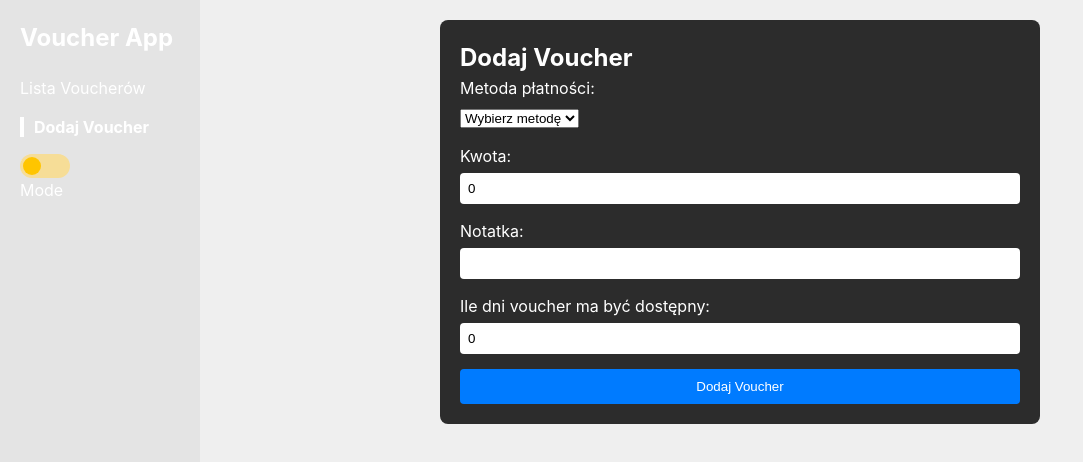
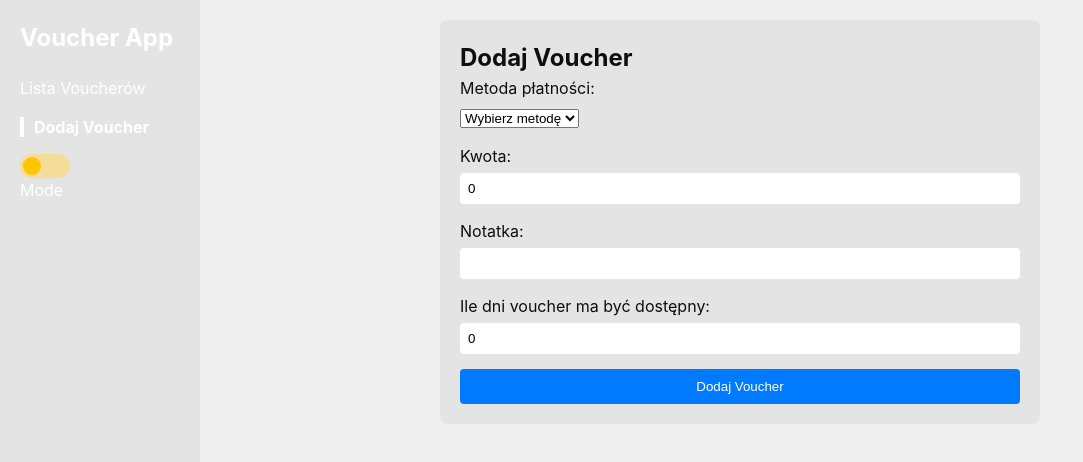
Before and after one commit to CzaroAmaro/voucher-app-front-thairai, a React (Vite) app: page /add in a window 1280 px wide. Shown: the top 462 px of the page, without its empty margins (0-1083 px from the left). Built offline with nearby package versions, Linux system fonts and the light colour scheme.

Commit message:
add-voucher-correction

```diff
--- a/src/components/AddVoucher/AddVoucher.css
+++ b/src/components/AddVoucher/AddVoucher.css
@@ -2,10 +2,10 @@
 .add-voucher-container {
     max-width: 600px;
     margin: 0 auto;
-    background-color: #2c2c2c;
+    background-color: var(--background-color-2);
     padding: 20px;
     border-radius: 8px;
-    color: #fff;
+    color: var(--table-tr-color);
 }
 
 .add-voucher-form {
@@ -46,10 +46,3 @@ button:hover {
     color: #ff6b6b;
     margin-top: 10px;
 }
-
-.response {
-    margin-top: 20px;
-    background-color: #3a3a3a;
-    padding: 10px;
-    border-radius: 4px;
-}
--- a/src/components/AddVoucher/AddVoucher.tsx
+++ b/src/components/AddVoucher/AddVoucher.tsx
@@ -8,13 +8,11 @@ const AddVoucher: React.FC = () => {
     const [amount, setAmount] = useState<number>(0);
     const [note, setNote] = useState("");
     const [howManyDaysAvailable, setHowManyDaysAvailable] = useState<number>(0);
-    const [successMessage, setSuccessMessage] = useState("");
     const [error, setError] = useState<string>("");
 
     const handleSubmit = async (e: React.FormEvent) => {
         e.preventDefault();
         setError("");
-        setSuccessMessage("");
         try {
              await addVoucher({
                 paymentMethod,
@@ -22,7 +20,7 @@ const AddVoucher: React.FC = () => {
                 note,
                 howManyDaysAvailable,
             });
-            setSuccessMessage("Voucher dodany pomyślnie!")
+             window.alert("Voucher dodany pomyślnie!");
             setPaymentMethod("");
             setAmount(0);
             setNote("");
@@ -82,7 +80,6 @@ const AddVoucher: React.FC = () => {
             </form>
 
             {error && <p className="error">{error}</p>}
-            {successMessage && <p className="success">{successMessage}</p>}
         </div>
     );
 };
```
